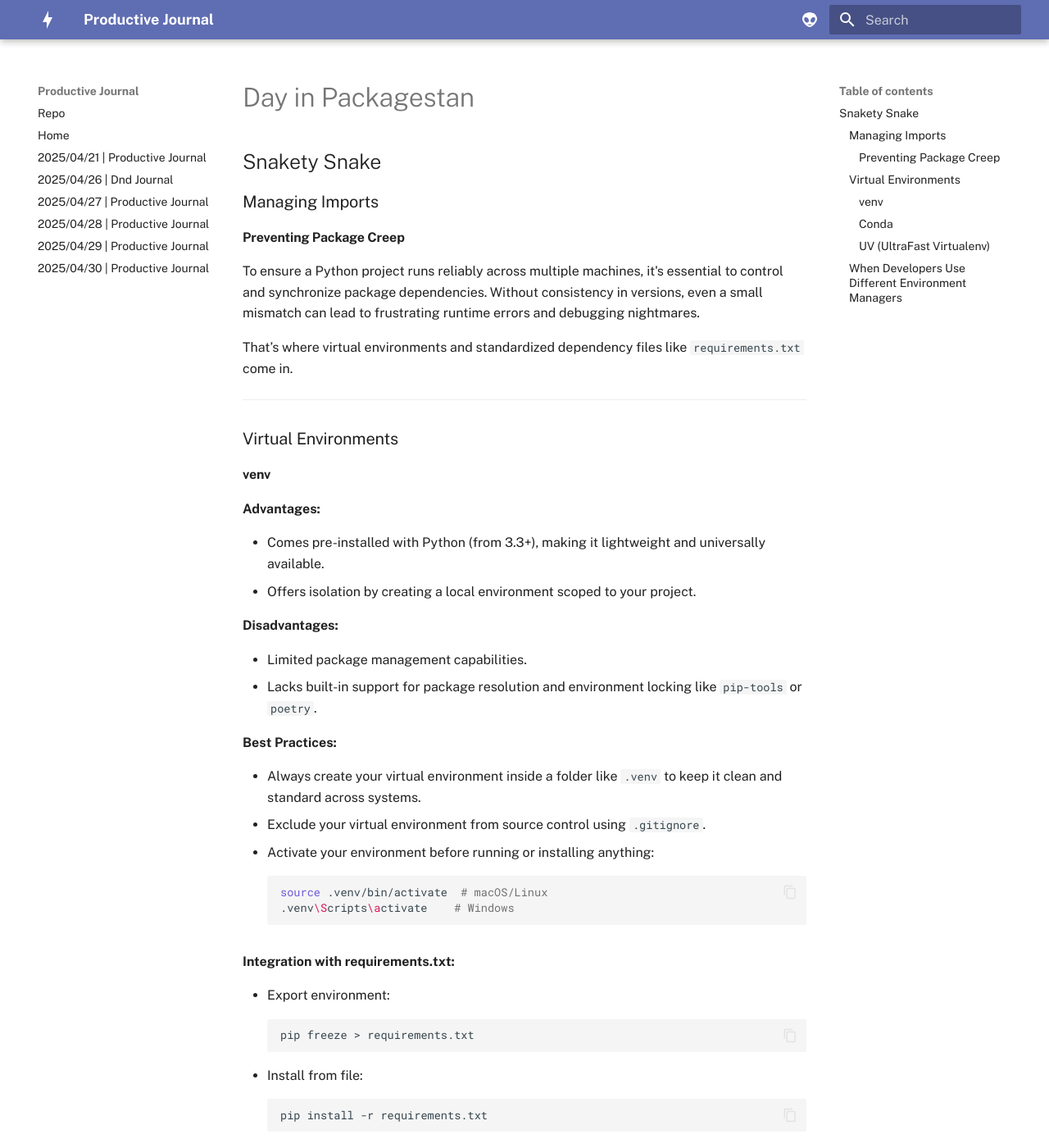
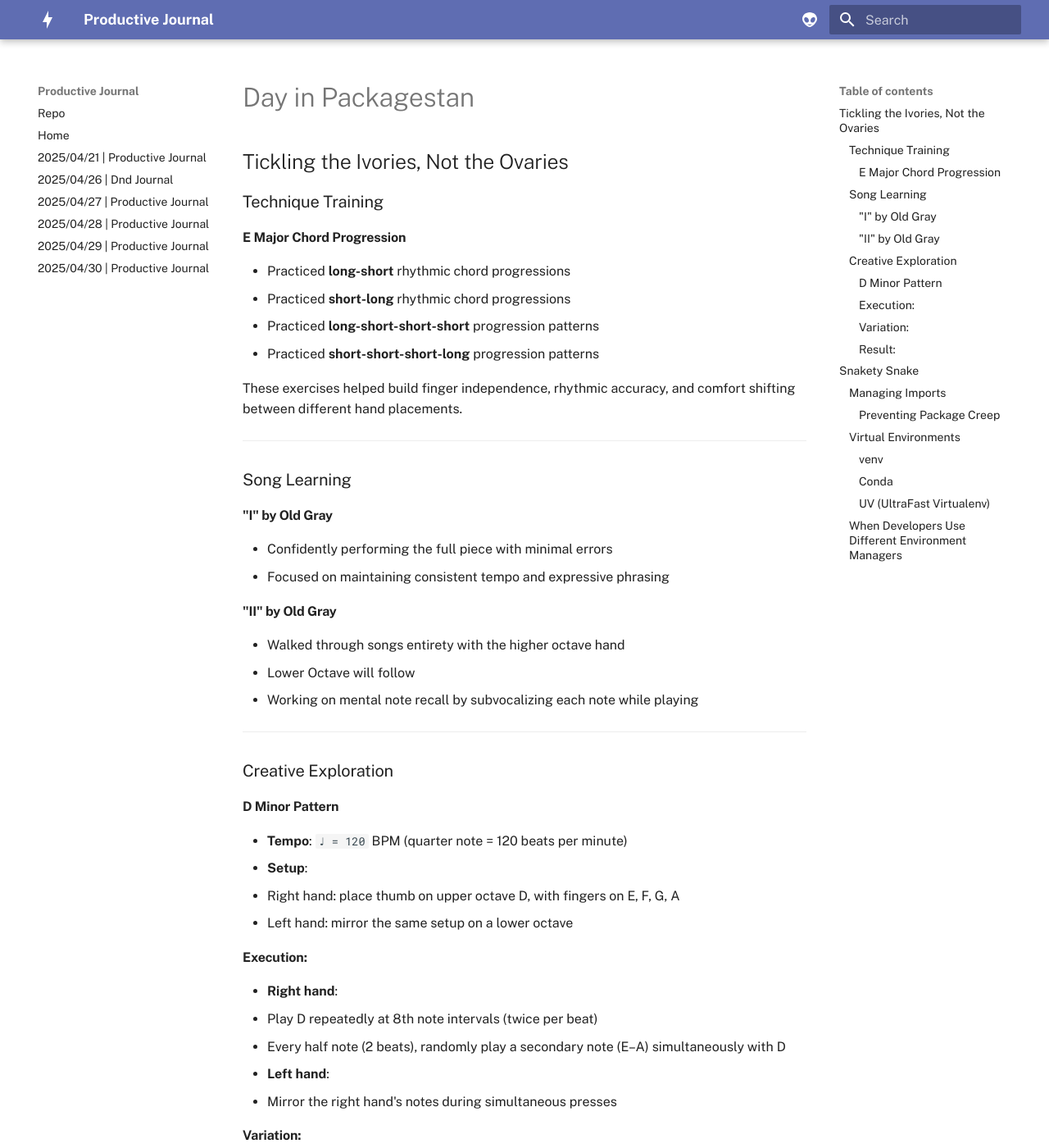
Before and after one commit to scondo-prof/productiveJournal, an MkDocs documentation site: the page built from docs/weeklyProductiveJournal/2025/5/01/dailyProgress.md, in a window 1280 px wide and 1400 px high. Shown: the whole window at 82% size. Built offline with MkDocs 1.6.1 and Material for MkDocs 9.7.7, drawn with Linux system fonts in a browser that asks for light colours; some of the changed text lies outside the part shown.

Commit message:
dev/added morning piano lesson

```diff
--- a/docs/weeklyProductiveJournal/2025/5/01/dailyProgress.md
+++ b/docs/weeklyProductiveJournal/2025/5/01/dailyProgress.md
@@ -1,6 +1,67 @@
 # Day in Packagestan
 
+## Tickling the Ivories, Not the Ovaries
+
+### Technique Training
+
+#### E Major Chord Progression
+
+- Practiced **long-short** rhythmic chord progressions
+- Practiced **short-long** rhythmic chord progressions
+- Practiced **long-short-short-short** progression patterns
+- Practiced **short-short-short-long** progression patterns
+
+These exercises helped build finger independence, rhythmic accuracy, and comfort shifting between different hand placements.
+
+---
+
+### Song Learning
+
+#### "I" by Old Gray
+
+- Confidently performing the full piece with minimal errors
+- Focused on maintaining consistent tempo and expressive phrasing
+
+#### "II" by Old Gray
+
+- Walked through songs entirety with the higher octave hand
+- Lower Octave will follow
+- Working on mental note recall by subvocalizing each note while playing
+
+---
+
+### Creative Exploration
+
+#### D Minor Pattern
+
+- **Tempo**: `♩ = 120` BPM (quarter note = 120 beats per minute)
+- **Setup**:
+  - Right hand: place thumb on upper octave D, with fingers on E, F, G, A
+  - Left hand: mirror the same setup on a lower octave
+
+#### Execution:
+
+- **Right hand**:
+  - Play D repeatedly at 8th note intervals (twice per beat)
+  - Every half note (2 beats), randomly play a secondary note (E–A) simultaneously with D
+- **Left hand**:
+  - Mirror the right hand's notes during simultaneous presses
+
+#### Variation:
+
+- Occasionally switch from the 8th note rhythm to a quarter note rhythm on D
+  - Interject a different secondary note (A–E) alternating with D
+  - Left hand mirrors the right-hand rhythm and melody
+
+#### Result:
+
+- Creates a fast-paced eerie melody in D Minor
+
+---
+
 ## Snakety Snake
+
+---
 
 ### Managing Imports
 
```
Also changed, not shown: docs/weeklyProductiveJournal/2025/4/28/dailyProgress.md (+1 -1 lines).
